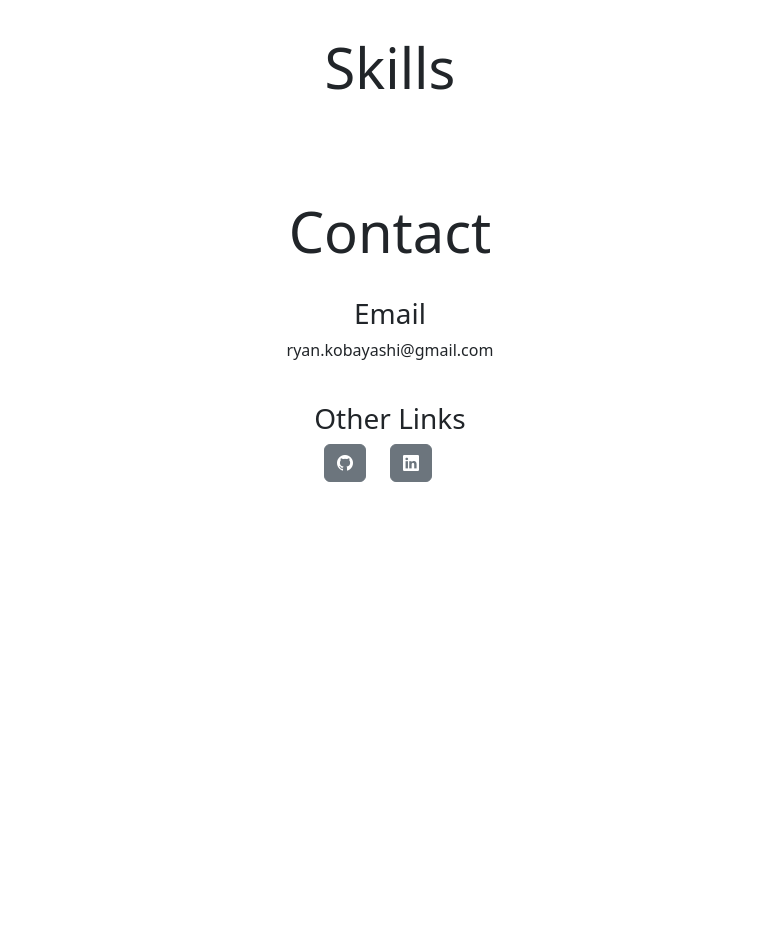
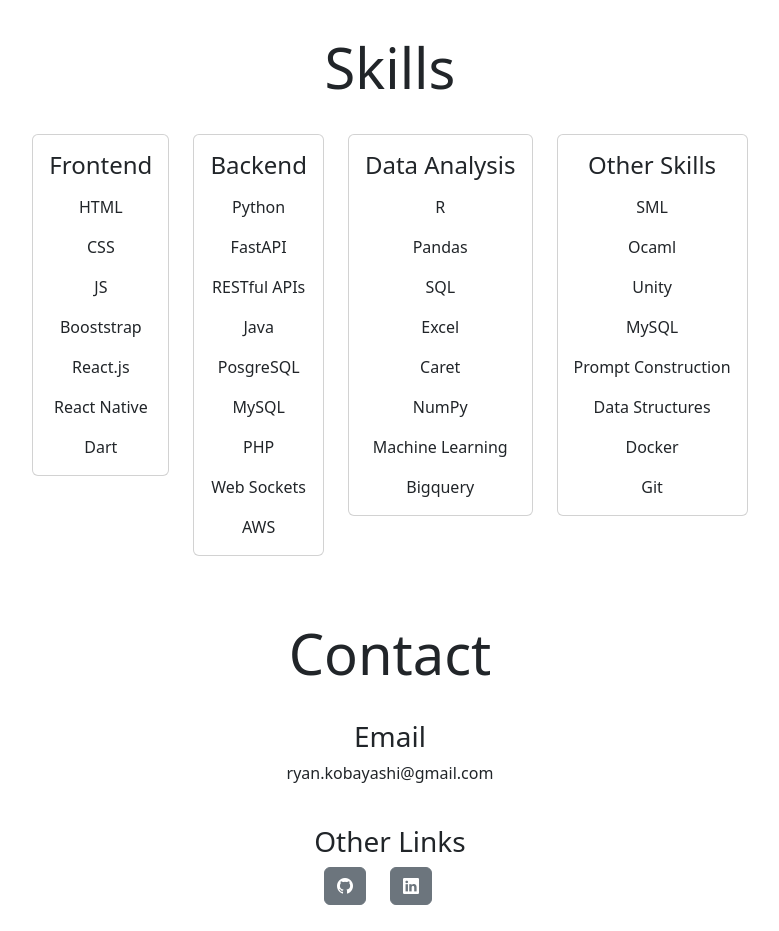
Before and after one commit to ryko20/website, a website: page index.html in a window 1280 px wide. Shown: the part 1320-2251 px from the top of the page, without its empty margins (250-1029 px from the left). Before the commit the page ends 1850 px from the top, so only its background shows below. Drawn offline with nearby package versions, Linux system fonts and the light colour scheme.

Commit message:
Skills Section

```diff
--- a/index.html
+++ b/index.html
@@ -114,7 +114,68 @@
          <h1 class="display-4 display-md-3"> Skills </h1>
       </div>
       <div class="container d-flex justify-content-center align-items-center py-4">
-         <div class="row container d-flex px-4" style="width: 50rem;"></div>
+         <div class="row container d-flex justify-content-center">
+            <div class="col-auto">
+               <div class="card text-center">
+                  <div class="card-body">
+                     <h4 class="card-title pb-2"> Frontend </h4>
+                     <p class="card-text"> HTML </p>
+                     <p class="card-text"> CSS </p>
+                     <p class="card-text"> JS </p>
+                     <p class="card-text"> Booststrap </p>
+                     <p class="card-text"> React.js </p>
+                     <p class="card-text"> React Native </p>
+                     <p class="card-text"> Dart </p>
+                  </div>
+               </div>
+            </div>
+            <div class="col-auto">
+               <div class="card text-center">
+                  <div class="card-body">
+                     <h4 class="card-title pb-2"> Backend </h4>
+                     <p class="card-text"> Python </p>
+                     <p class="card-text"> FastAPI </p>
+                     <p class="card-text"> RESTful APIs </p>
+                     <p class="card-text"> Java </p>
+                     <p class="card-text"> PosgreSQL </p>
+                     <p class="card-text"> MySQL </p>
+                     <p class="card-text"> PHP </p>
+                     <p class="card-text"> Web Sockets </p>
+                     <p class="card-text"> AWS </p>
+                  </div>
+               </div>
+            </div>
+            <div class="col-auto">
+               <div class="card text-center">
+                  <div class="card-body">
+                     <h4 class="card-title pb-2"> Data Analysis </h4>
+                     <p class="card-text"> R </p>
+                     <p class="card-text"> Pandas </p>
+                     <p class="card-text"> SQL </p>
+                     <p class="card-text"> Excel </p>
+                     <p class="card-text"> Caret </p>
+                     <p class="card-text"> NumPy </p>
+                     <p class="card-text"> Machine Learning </p>
+                     <p class="card-text"> Bigquery </p>
+                  </div>
+               </div>
+            </div>
+            <div class="col-auto">
+               <div class="card text-center">
+                  <div class="card-body">
+                     <h4 class="card-title pb-2"> Other Skills </h4>
+                     <p class="card-text"> SML </p>
+                     <p class="card-text"> Ocaml </p>
+                     <p class="card-text"> Unity </p>
+                     <p class="card-text"> MySQL </p>
+                     <p class="card-text"> Prompt Construction </p>
+                     <p class="card-text"> Data Structures </p>
+                     <p class="card-text"> Docker </p>
+                     <p class="card-text"> Git </p>
+                  </div>
+               </div>
+            </div>
+         </div>
       </div>
      </section>
 
```
